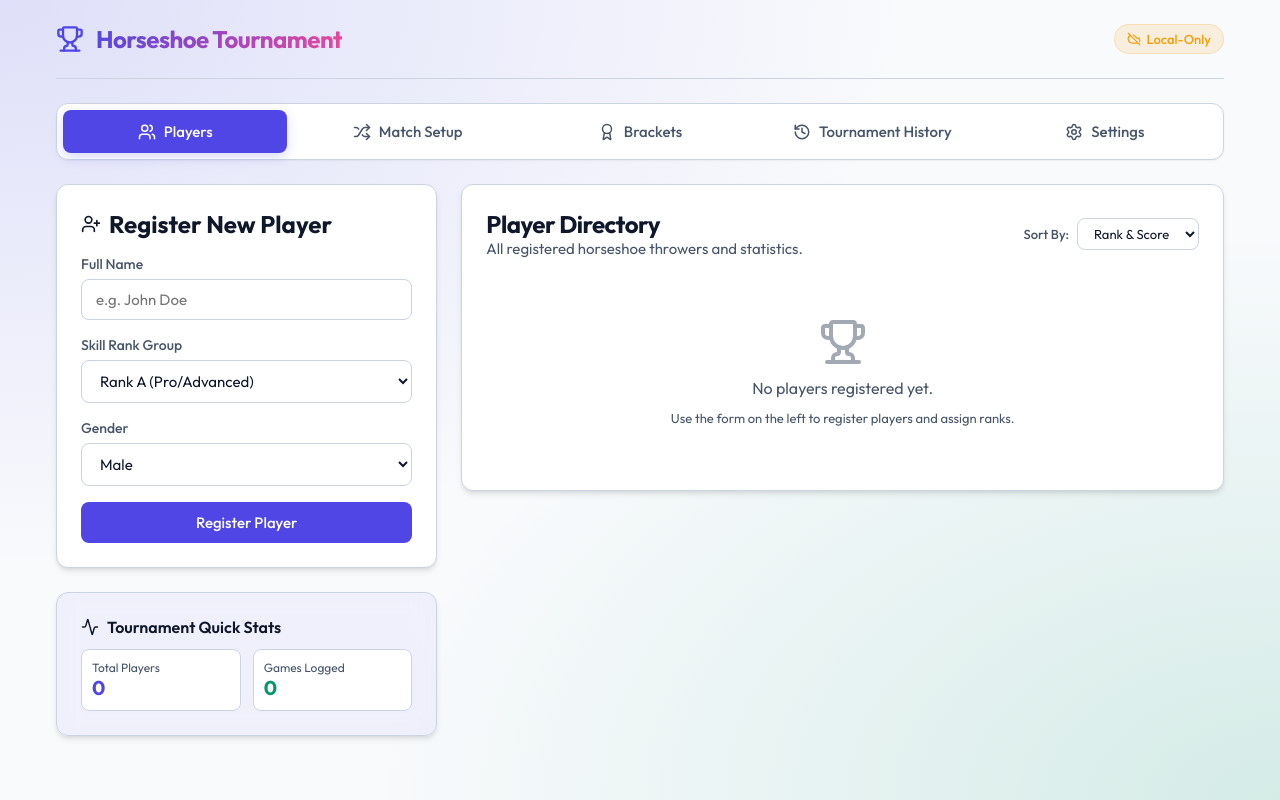
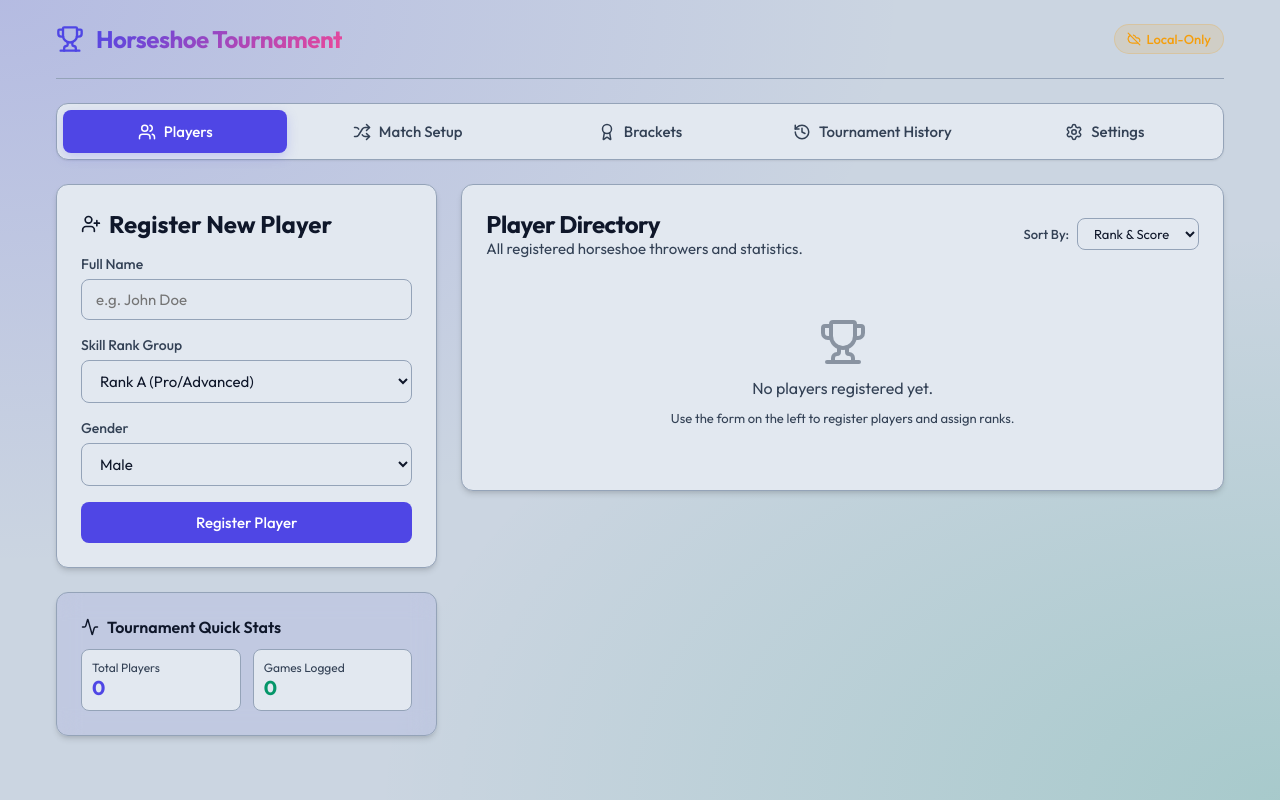
Before and after one commit to yardik/tourny-planner, a React (Vite) app: page / in a window 1280 px wide. Built offline with nearby package versions, Linux system fonts and the light colour scheme.

Commit message:
Darken Light Mode variables and opponent box backgrounds for higher contrast

```diff
--- a/src/components/ScoreTracker.jsx
+++ b/src/components/ScoreTracker.jsx
@@ -243,8 +243,8 @@ export default function TournamentHistory({ players }) {
           style={{
             width: "100%",
             padding: "8px 10px",
-            background: "var(--bg-primary)",
-            border: isScored ? "1px solid rgba(99, 102, 241, 0.2)" : "1px solid var(--border-color)",
+            background: "var(--bg-secondary)",
+            border: isScored ? "1px solid rgba(99, 102, 241, 0.25)" : "1px solid var(--border-color)",
             boxShadow: "var(--shadow-sm)"
           }}
         >
@@ -263,7 +263,7 @@ export default function TournamentHistory({ players }) {
                 border: t1Wins ? "1px solid rgba(16, 185, 129, 0.4)" : "1px solid var(--border-color)",
                 padding: "4px 8px",
                 borderRadius: "var(--radius-sm)",
-                background: t1Wins ? "rgba(16, 185, 129, 0.03)" : "none"
+                background: t1Wins ? "rgba(16, 185, 129, 0.08)" : "var(--bg-primary)"
               }}
             >
               {team1 ? (
@@ -316,7 +316,7 @@ export default function TournamentHistory({ players }) {
                 border: t2Wins ? "1px solid rgba(16, 185, 129, 0.4)" : "1px solid var(--border-color)",
                 padding: "4px 8px",
                 borderRadius: "var(--radius-sm)",
-                background: t2Wins ? "rgba(16, 185, 129, 0.03)" : "none"
+                background: t2Wins ? "rgba(16, 185, 129, 0.08)" : "var(--bg-primary)"
               }}
             >
               {team2 ? (
--- a/src/components/TournamentBrackets.jsx
+++ b/src/components/TournamentBrackets.jsx
@@ -952,8 +952,8 @@ export default function TournamentBrackets({ players, games }) {
           style={{
             width: "100%",
             padding: "8px 10px",
-            background: "var(--bg-primary)",
-            border: isScored ? "1px solid rgba(99, 102, 241, 0.2)" : "1px solid var(--border-color)",
+            background: "var(--bg-secondary)",
+            border: isScored ? "1px solid rgba(99, 102, 241, 0.25)" : "1px solid var(--border-color)",
             boxShadow: "var(--shadow-sm)"
           }}
         >
@@ -972,7 +972,7 @@ export default function TournamentBrackets({ players, games }) {
                 border: t1Wins ? "1px solid rgba(16, 185, 129, 0.4)" : "1px solid var(--border-color)",
                 padding: "4px 8px",
                 borderRadius: "var(--radius-sm)",
-                background: t1Wins ? "rgba(16, 185, 129, 0.03)" : "none"
+                background: t1Wins ? "rgba(16, 185, 129, 0.08)" : "var(--bg-primary)"
               }}
             >
               {team1 ? (
@@ -1025,7 +1025,7 @@ export default function TournamentBrackets({ players, games }) {
                 border: t2Wins ? "1px solid rgba(16, 185, 129, 0.4)" : "1px solid var(--border-color)",
                 padding: "4px 8px",
                 borderRadius: "var(--radius-sm)",
-                background: t2Wins ? "rgba(16, 185, 129, 0.03)" : "none"
+                background: t2Wins ? "rgba(16, 185, 129, 0.08)" : "var(--bg-primary)"
               }}
             >
               {team2 ? (
@@ -1241,7 +1241,7 @@ export default function TournamentBrackets({ players, games }) {
                               border: t1Wins ? "1px solid rgba(16, 185, 129, 0.4)" : "1px solid var(--border-color)",
                               padding: "10px 14px",
                               borderRadius: "var(--radius-sm)",
-                              background: t1Wins ? "rgba(16, 185, 129, 0.04)" : "rgba(255, 255, 255, 0.01)"
+                              background: t1Wins ? "rgba(16, 185, 129, 0.08)" : "var(--bg-primary)"
                             }}
                           >
                             <div style={{ display: "flex", flexDirection: "column", gap: "4px" }}>
@@ -1285,7 +1285,7 @@ export default function TournamentBrackets({ players, games }) {
                               border: t2Wins ? "1px solid rgba(16, 185, 129, 0.4)" : "1px solid var(--border-color)",
                               padding: "10px 14px",
                               borderRadius: "var(--radius-sm)",
-                              background: t2Wins ? "rgba(16, 185, 129, 0.04)" : "rgba(255, 255, 255, 0.01)"
+                              background: t2Wins ? "rgba(16, 185, 129, 0.08)" : "var(--bg-primary)"
                             }}
                           >
                             <div style={{ display: "flex", flexDirection: "column", gap: "4px" }}>
@@ -1668,7 +1668,7 @@ export default function TournamentBrackets({ players, games }) {
                                         border: t1Wins ? "1px solid rgba(16, 185, 129, 0.4)" : "1px solid var(--border-color)",
                                         padding: "10px 14px",
                                         borderRadius: "var(--radius-sm)",
-                                        background: t1Wins ? "rgba(16, 185, 129, 0.04)" : "rgba(255, 255, 255, 0.01)"
+                                        background: t1Wins ? "rgba(16, 185, 129, 0.08)" : "var(--bg-primary)"
                                       }}
                                     >
                                       <div style={{ display: "flex", flexDirection: "column", gap: "4px" }}>
@@ -1712,7 +1712,7 @@ export default function TournamentBrackets({ players, games }) {
                                         border: t2Wins ? "1px solid rgba(16, 185, 129, 0.4)" : "1px solid var(--border-color)",
                                         padding: "10px 14px",
                                         borderRadius: "var(--radius-sm)",
-                                        background: t2Wins ? "rgba(16, 185, 129, 0.04)" : "rgba(255, 255, 255, 0.01)"
+                                        background: t2Wins ? "rgba(16, 185, 129, 0.08)" : "var(--bg-primary)"
                                       }}
                                     >
                                       <div style={{ display: "flex", flexDirection: "column", gap: "4px" }}>
--- a/src/index.css
+++ b/src/index.css
@@ -1,31 +1,31 @@
 @import url('https://fonts.googleapis.com/css2?family=Outfit:wght@300;400;500;600;700&display=swap');
 
 :root {
-  /* Light Theme Colors */
-  --bg-primary: #f8fafc;
-  --bg-secondary: #ffffff;
-  --bg-card: #ffffff;
-  --border-color: #cbd5e1; /* Much darker Slate border */
-  --text-primary: #0f172a;
-  --text-secondary: #475569;
-  --accent-color: #4f46e5; /* Darker, high contrast Indigo */
+  /* Light Theme Colors (Darker Slate Theme for High Contrast) */
+  --bg-primary: #cbd5e1;       /* Slate-300 */
+  --bg-secondary: #e2e8f0;     /* Slate-200 */
+  --bg-card: #f1f5f9;          /* Slate-100 */
+  --border-color: #94a3b8;     /* Slate-400 */
+  --text-primary: #0f172a;     /* Slate-900 */
+  --text-secondary: #334155;   /* Slate-700 */
+  --accent-color: #4f46e5;     /* Indigo-600 */
   --accent-hover: #4338ca;
-  --accent-glow: rgba(79, 70, 229, 0.15);
-  --accent-light: rgba(79, 70, 229, 0.05);
+  --accent-glow: rgba(79, 70, 229, 0.18);
+  --accent-light: rgba(79, 70, 229, 0.08);
   --success-color: #059669;
   --success-hover: #047857;
-  --success-glow: rgba(5, 150, 105, 0.15);
+  --success-glow: rgba(5, 150, 105, 0.18);
   --danger-color: #dc2626;
   --danger-hover: #b91c1c;
-  --danger-glow: rgba(220, 38, 38, 0.15);
+  --danger-glow: rgba(220, 38, 38, 0.18);
   --gold-color: #ca8a04;
 
-  --shadow-sm: 0 1px 2px 0 rgba(0, 0, 0, 0.05);
-  --shadow-md: 0 4px 6px -1px rgba(0, 0, 0, 0.1), 0 2px 4px -1px rgba(0, 0, 0, 0.06);
-  --shadow-lg: 0 10px 15px -3px rgba(0, 0, 0, 0.1), 0 4px 6px -2px rgba(0, 0, 0, 0.05);
+  --shadow-sm: 0 1px 2px 0 rgba(0, 0, 0, 0.08);
+  --shadow-md: 0 4px 6px -1px rgba(0, 0, 0, 0.12), 0 2px 4px -1px rgba(0, 0, 0, 0.08);
+  --shadow-lg: 0 10px 15px -3px rgba(0, 0, 0, 0.15), 0 4px 6px -2px rgba(0, 0, 0, 0.08);
 
-  --glass-bg: #ffffff;
-  --glass-border: #cbd5e1;
+  --glass-bg: #e2e8f0;         /* Slate-200 */
+  --glass-border: #94a3b8;     /* Slate-400 */
   --glass-blur: blur(12px);
 
   --font-sans: 'Outfit', -apple-system, BlinkMacSystemFont, 'Segoe UI', Roboto, sans-serif;
```
